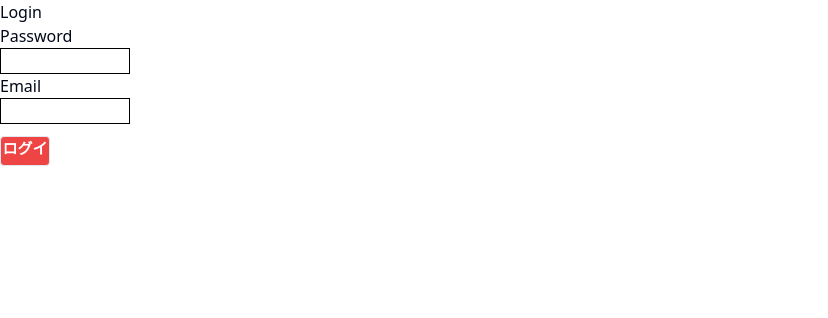
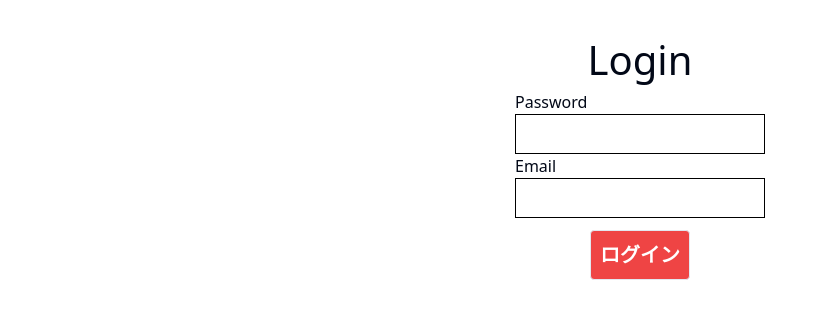
Before and after one commit to nakashimashin/Todo-go-echo-gorm-react-mysql-, a React (Vite) app in the folder front/: page / in a window 1280 px wide. Shown: the top 318 px of the page, without its empty margins (0-828 px from the left). Built offline with nearby package versions, Linux system fonts and the light colour scheme.

Commit message:
Login画面の大きさ調整(front)

```diff
--- a/front/src/pages/Auth.tsx
+++ b/front/src/pages/Auth.tsx
@@ -25,26 +25,32 @@ export const Auth = () => {
     }
   }
   return (
-    <div>
-      <form name="login_form" onSubmit={handleLogin}>
+    <div className="flex flex-col items-center justify-center">
+      <form
+        name="login_form"
+        onSubmit={handleLogin}
+        className="mt-[30px] flex items-center flex-col"
+      >
         <div className="flex flex-col">
-          <label htmlFor="login">Login</label>
+          <label htmlFor="login" className="flex justify-center text-[40px]">
+            Login
+          </label>
           <label htmlFor="password">Password</label>
           <input
             type="password"
             value={password}
             onChange={(e) => setPassword(e.target.value)}
-            className="border border-black w-[130px]"
+            className="border border-black w-[250px] h-[40px]"
           />
           <label htmlFor="email">Email</label>
           <input
             type="email"
             value={email}
             onChange={(e) => setEmail(e.target.value)}
-            className="border border-black w-[130px]"
+            className="border border-black w-[250px] h-[40px]"
           />
         </div>
-        <button className="mt-3 bg-red-500 hover:bg-red-300 w-[50px] h-[30px] border rounded font-bold text-white text-[15px]">
+        <button className="mt-3 bg-red-500 hover:bg-red-300 w-[100px] h-[50px] border rounded font-bold text-white text-[20px]">
           ログイン
         </button>
       </form>
```
